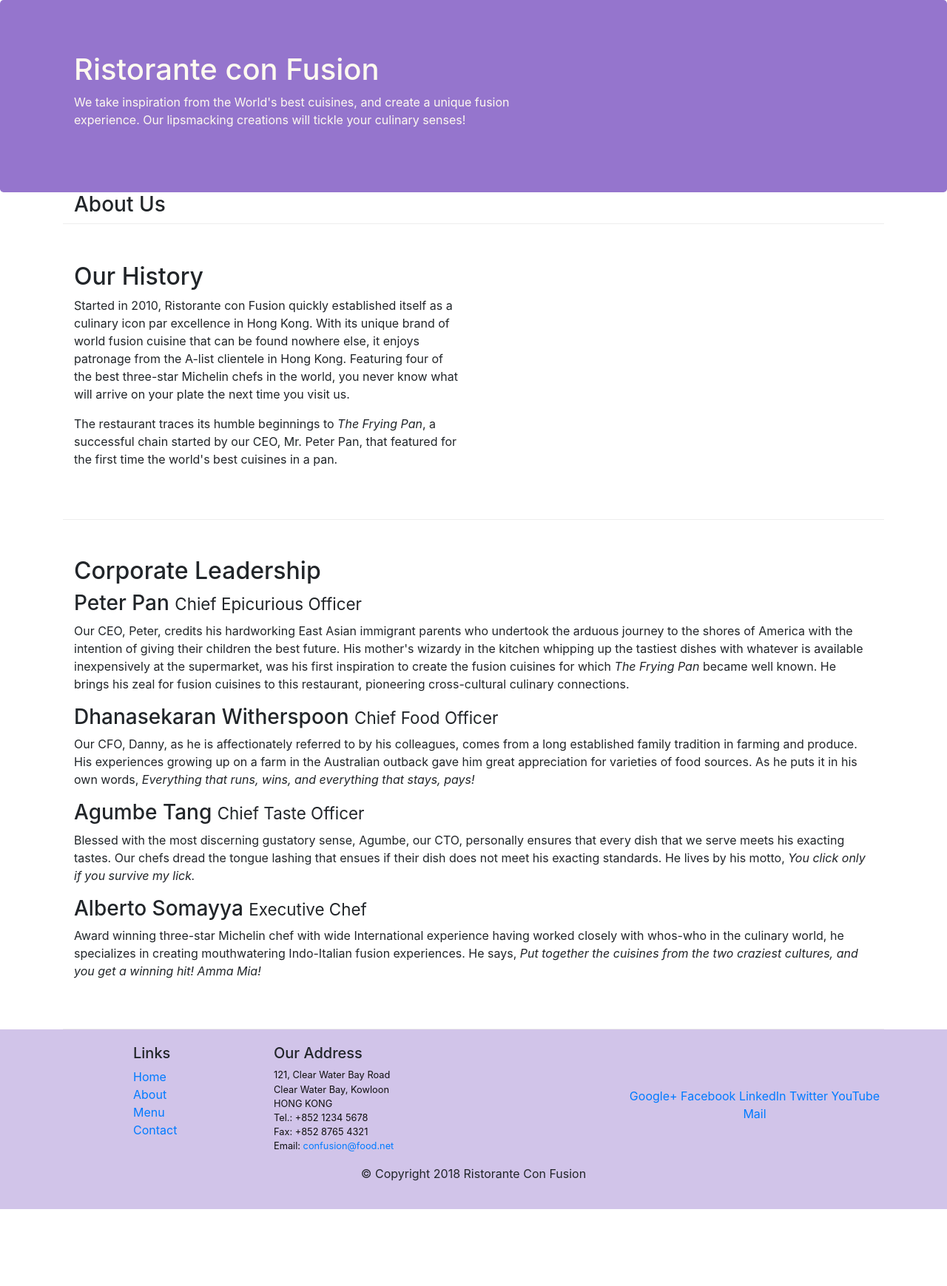
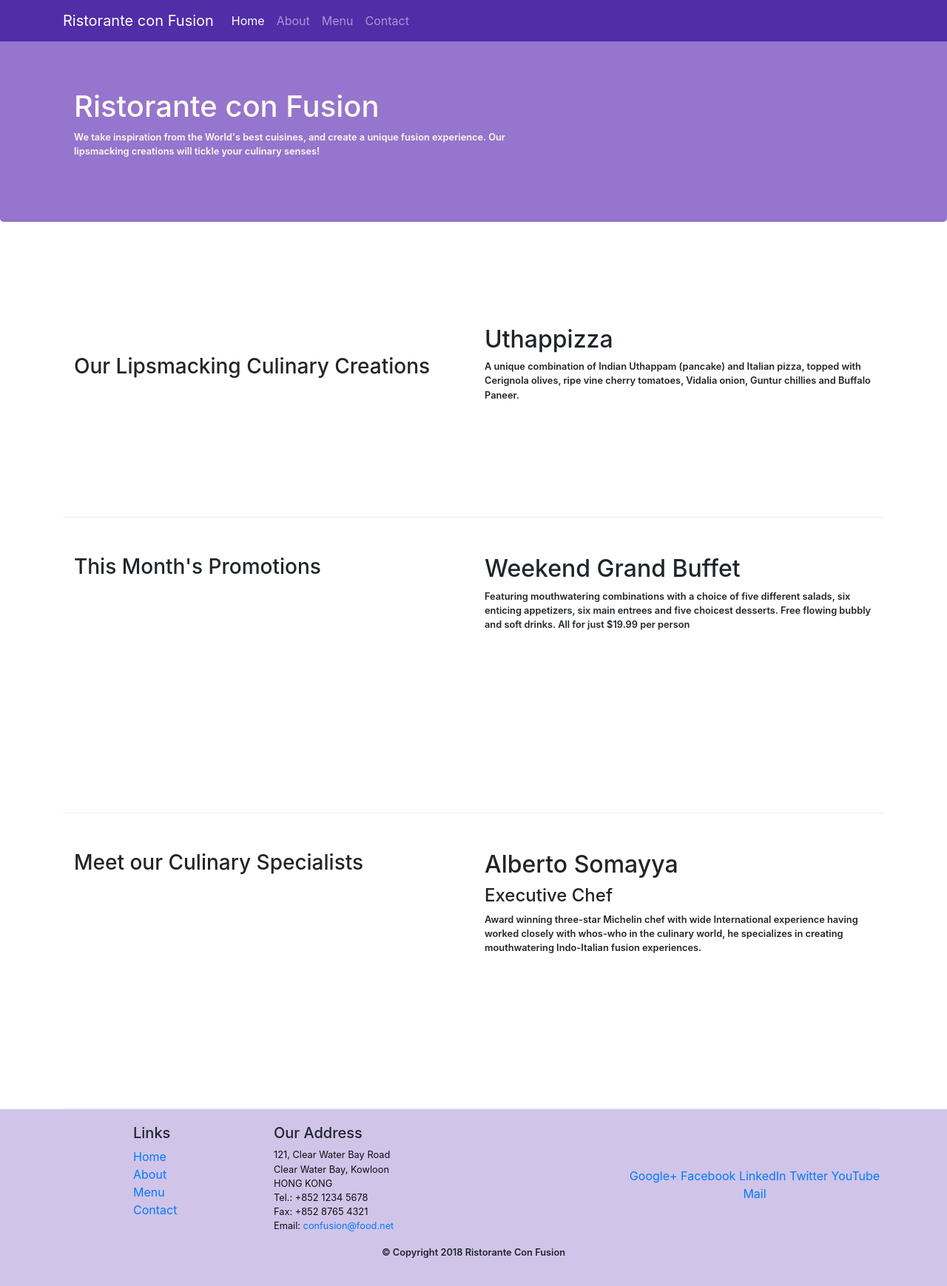
Before and after one commit to BenArfanour/Coursera, a website: page index.html in a window 1280 px wide. Shown: the whole page at 74% size. Before the commit the page ends 1635 px from the top, so only its background shows below. Drawn offline with nearby package versions, Linux system fonts and the light colour scheme.

Commit message:
Navbar and breadcrumbs

```diff
--- a/css/style.css
+++ b/css/style.css
@@ -34,3 +34,20 @@ address {
     margin: Opx;
     color: #0F0F0F;
 }
+
+p {
+  font-weight: 600 ;
+  font-size: 80%;
+
+}
+
+body {
+    padding: 50px 0px 0px 0px ;
+    z-index: 0 ;
+}
+
+.navbar-dark {
+
+    background-color: #512DA8 ;
+
+}
--- a/index.html
+++ b/index.html
@@ -1,15 +1,39 @@
 <!DOCTYPE html>
 <html lang="en">
 
+
 <head>
+    <!-- Required meta tags always come first -->
+    <meta charset="utf-8">
+    <meta name="viewport" content="width=device-width, initial-scale=1, shrink-to-fit=no">
+    <meta http-equiv="x-ua-compatible" content="ie=edge">
 
-    <title>Ristorante Con Fusion: About Us</title>
+    <!-- Bootstrap CSS -->
     <link rel="stylesheet" href="node_modules/bootstrap/dist/css/bootstrap.min.css">
     <link rel="stylesheet" href="css/style.css">
+    <title>Ristorante Con Fusion</title>
 </head>
 
 <body>
 
+<nav class="navbar navbar-dark navbar-expand-sm fixed-top">
+                <div class="container">
+                    <button class="navbar-toggler" type="button" data-toggle="collapse" data-target="#Navbar">
+                            <span class="navbar-toggler-icon"></span>
+                    </button>
+                   <a class="navbar-brand mr-atuo" href="#">Ristorante con Fusion </a>
+                        <div class="collapse navbar-collapse" id="Navbar">
+                                <ul class="navbar-nav mr-auto">
+                                        <li class="navbar-item active"> <a class="nav-link" href="#">Home</a></li>
+                                        <li class="navbar-item"> <a class="nav-link" href="./aboutus.html">About</a></li>
+                                        <li class="navbar-item"> <a class="nav-link" href="#">Menu</a></li>
+                                        <li class="navbar-item"> <a class="nav-link" href="#">Contact</a></li>
+                                </ul>
+                        </div>
+
+
+                </div>
+ </nav>
     <header class="jumbotron">
         <div class="container">
             <div class="row row-header">
@@ -24,37 +48,37 @@
     </header>
 
     <div class="container">
-        <div class="row row-contact align-items-center">
-            <div class="col-12">
-               <h3>About Us</h3>
+        <div class="row row-content align-items-center">
+            <div class="col-12 col-md-6 col-sm-4">
+                <h3>Our Lipsmacking Culinary Creations</h3>
             </div>
-        </div>
-
-        <div class="row row-content align-items-center">
-            <div class="col-md-6 col-sm-6 col-lg-6 offset-sm-1 offset-md-0 offset-lg-0">
-                <h2>Our History</h2>
-                <p>Started in 2010, Ristorante con Fusion quickly established itself as a culinary icon par excellence in Hong Kong. With its unique brand of world fusion cuisine that can be found nowhere else, it enjoys patronage from the A-list clientele in Hong Kong.  Featuring four of the best three-star Michelin chefs in the world, you never know what will arrive on your plate the next time you visit us.</p>
-                <p>The restaurant traces its humble beginnings to <em>The Frying Pan</em>, a successful chain started by our CEO, Mr. Peter Pan, that featured for the first time the world's best cuisines in a pan.</p>
-            </div>
-            <div>
+            <div class="col-12 col-md-6 col-sm-8">
+                <h2>Uthappizza</h2>
+                <p>A unique combination of Indian Uthappam (pancake) and Italian pizza, topped with Cerignola olives, ripe vine cherry tomatoes, Vidalia onion, Guntur chillies and Buffalo Paneer.</p>
             </div>
         </div>
 
 
-        <div class="row row-content align-items-center">
-            <div class="col-12">
-                <h2>Corporate Leadership</h2>
-                <h3>Peter Pan <small>Chief Epicurious Officer</small></h3>
-                <p>Our CEO, Peter, credits his hardworking East Asian immigrant parents who undertook the arduous journey to the shores of America with the intention of giving their children the best future. His mother's wizardy in the kitchen whipping up the tastiest dishes with whatever is available inexpensively at the supermarket, was his first inspiration to create the fusion cuisines for which <em>The Frying Pan</em> became well known. He brings his zeal for fusion cuisines to this restaurant, pioneering cross-cultural culinary connections.</p>
-                <h3>Dhanasekaran Witherspoon <small>Chief Food Officer</small></h3>
-                <p>Our CFO, Danny, as he is affectionately referred to by his colleagues, comes from a long established family tradition in farming and produce. His experiences growing up on a farm in the Australian outback gave him great appreciation for varieties of food sources. As he puts it in his own words, <em>Everything that runs, wins, and everything that stays, pays!</em></p>
-                <h3>Agumbe Tang <small>Chief Taste Officer</small></h3>
-                <p>Blessed with the most discerning gustatory sense, Agumbe, our CTO, personally ensures that every dish that we serve meets his exacting tastes. Our chefs dread the tongue lashing that ensues if their dish does not meet his exacting standards. He lives by his motto, <em>You click only if you survive my lick.</em></p>
-                <h3>Alberto Somayya <small>Executive Chef</small></h3>
-                <p>Award winning three-star Michelin chef with wide International experience having worked closely with whos-who in the culinary world, he specializes in creating mouthwatering Indo-Italian fusion experiences. He says, <em>Put together the cuisines from the two craziest cultures, and you get a winning hit! Amma Mia!</em></p>
+        <div class="row row-content">
+            <div class="col-12 col-md-6 col-sm-4">
+                <h3>This Month's Promotions</h3>
+            </div>
+            <div class="col-12 col-md-6 col-sm-8">
+                <h2>Weekend Grand Buffet</h2>
+                <p>Featuring mouthwatering combinations with a choice of five different salads, six enticing appetizers, six main entrees and five choicest desserts. Free flowing bubbly and soft drinks. All for just $19.99 per person </p>
             </div>
         </div>
 
+        <div class="row row-content">
+            <div class="col-12 col-md-6 col-sm-4">
+                <h3>Meet our Culinary Specialists</h3>
+            </div>
+            <div class="col-12 col-md-6 col-sm-8">
+                <h2>Alberto Somayya</h2>
+                <h4>Executive Chef</h4>
+                <p>Award winning three-star Michelin chef with wide International experience having worked closely with whos-who in the culinary world, he specializes in creating mouthwatering Indo-Italian fusion experiences. </p>
+            </div>
+        </div>
     </div>
 
     <footer class="footer">
@@ -64,7 +88,7 @@
                         <h5>Links</h5>
                         <ul class="list-unstyled">
                             <li><a href="#">Home</a></li>
-                        <li><a href="#">About</a></li>
+                            <li><a href="./aboutus.html">About</a></li>
                             <li><a href="#">Menu</a></li>
                             <li><a href="#">Contact</a></li>
                         </ul>
@@ -99,8 +123,9 @@
             </div>
         </footer>
 
+    <!-- jQuery first, then Popper.js, then Bootstrap JS. -->
     <script src="node_modules/jquery/dist/jquery.min.js"></script>
-    <script src="node_modules/popper.js/dist/popper.min.js"></script>
+    <script src="node_modules/popper.js/dist/umd/popper.min.js"></script>
     <script src="node_modules/bootstrap/dist/js/bootstrap.min.js"></script>
 
 </body>
```
Also changed, not shown: aboutus.html (added, +133 -0 lines). Lines whose indentation alone changed are shown as unchanged.
